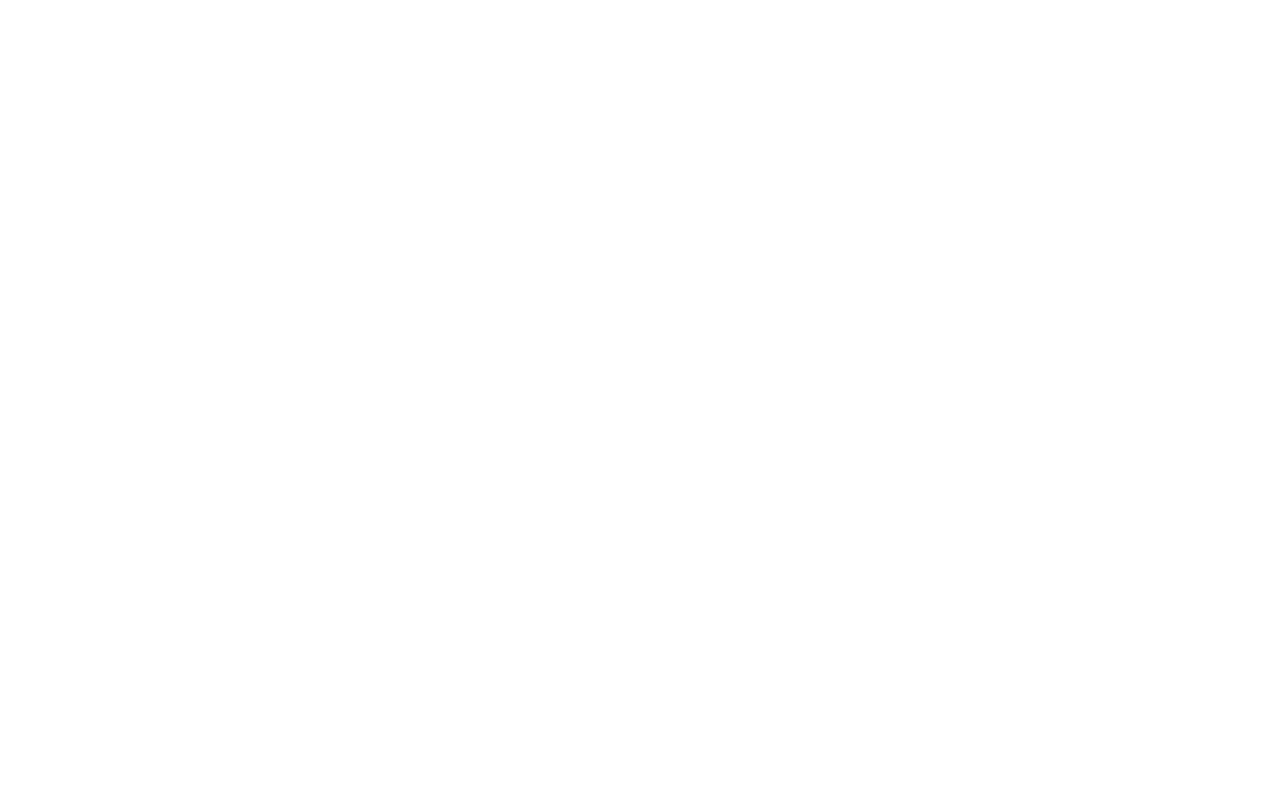
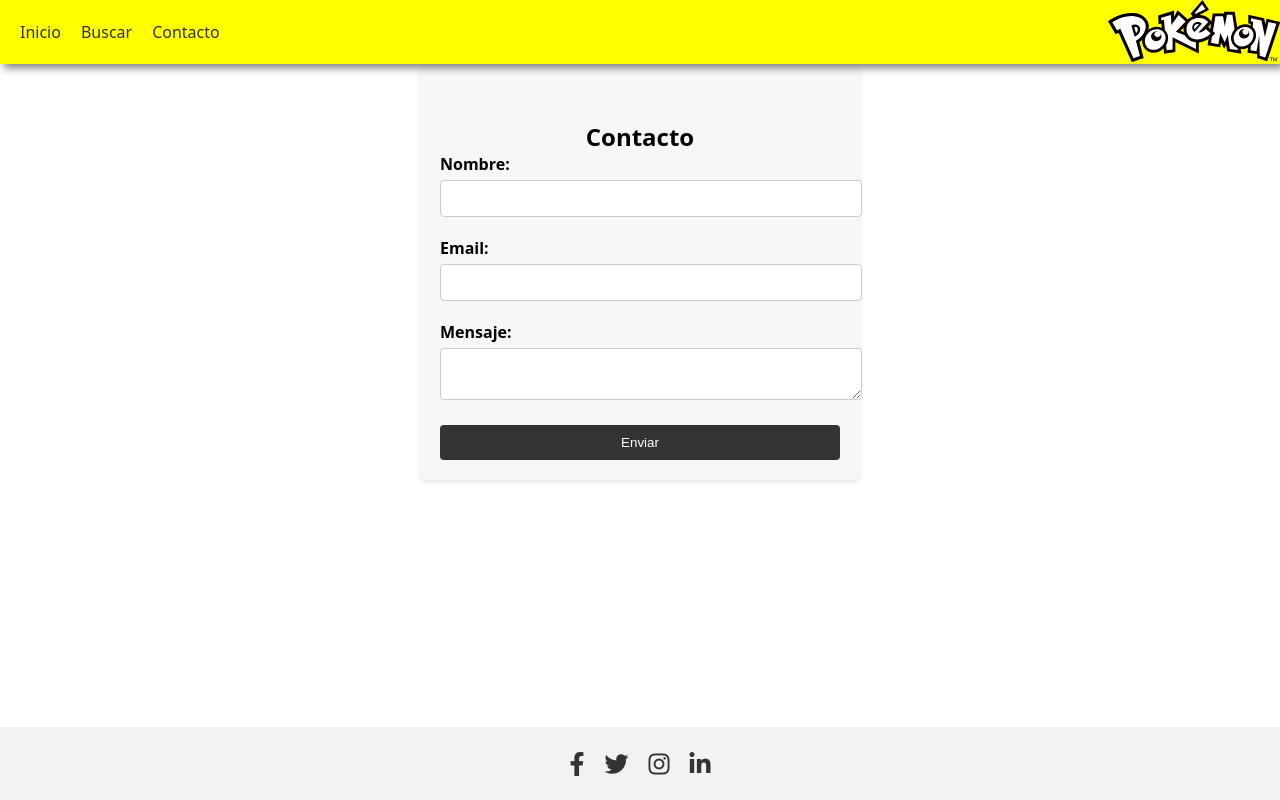
Before and after one commit to juanjoibar/PoketTp, a React (Create React App) app: page /contacto in a window 1280 px wide. Before the commit this address had no page. Built offline with nearby package versions, Linux system fonts and the light colour scheme.

Commit message:
se agrego footer y se mejoro el nav

```diff
--- a/public/index.html
+++ b/public/index.html
@@ -3,6 +3,7 @@
   <head>
     <meta charset="utf-8" />
     <link rel="icon" href="%PUBLIC_URL%/favicon.ico" />
+    <link rel="stylesheet" href="https://cdnjs.cloudflare.com/ajax/libs/font-awesome/6.1.0/css/all.min.css">
     <meta name="viewport" content="width=device-width, initial-scale=1" />
     <meta name="theme-color" content="#000000" />
     <meta
--- a/src/App.jsx
+++ b/src/App.jsx
@@ -2,6 +2,7 @@
 import {Route,Routes,BrowserRouter } from 'react-router-dom'
 import Principal from './components/principal/Principal';
 import  PokeDetalle  from './components/pokeDetalle/PokeDetalle';
+import ContactForm from './components/contactos/ContactForm';
 
 function App() {
   return (
@@ -10,6 +11,7 @@ function App() {
       <Routes>
       <Route path= "/" element= {<Principal/>}  ></Route>
       <Route path='/poke/:pokeid' element= {<PokeDetalle/>}/>
+      <Route path= "/contacto" element= {<ContactForm/>}  ></Route>
       </Routes>
       </BrowserRouter>
 
--- a/src/components/Menu.css
+++ b/src/components/Menu.css
@@ -1,10 +1,50 @@
 
 .menu ul {
-    display: none;
+    display: block;
     list-style: none;
     margin: 0;
     padding: 0;
   }
+
+
+  .menu li {
+    display: inline;
+    margin-left: 20px;
+  }
+
+  .menu a {
+    text-decoration: none;
+    color: #333;
+  }
+
+  @media screen and (max-width: 768px) {
+    .menu {
+      position: absolute;
+      background-color: #f2f2f2;
+      width: 100%;
+      top: 60px;
+      left: 0;
+      text-align: center;
+      display: none;
+    }
+
+    .menu li {
+      display: block;
+      margin: 10px 0;
+    }
+
+    .menu-active {
+      display: block;
+    }
+
+    .menu-icon {
+      display: block;
+      cursor: pointer;
+    }
+  }
+
+
+
 
   /* .menu li {
     margin-left: 20px;
--- a/src/components/Menu.jsx
+++ b/src/components/Menu.jsx
@@ -1,5 +1,6 @@
 import React, { useState } from 'react';
 import { Link } from 'react-router-dom';
+import './Menu.css'
 
 const Menu = () => {
   const [isMenuOpen, setIsMenuOpen] = useState(false);
@@ -9,7 +10,7 @@ const Menu = () => {
   };
 
   return (
-    <div>
+    <div className='menu'>
       <div className="menu-togglex" onClick={handleMenuToggle}>
         <span></span>
         <span></span>
--- a/src/components/Navbar.jsx
+++ b/src/components/Navbar.jsx
@@ -18,6 +18,6 @@ const Navbar = () => {
 
         </nav>
     )
-}
+};
 
-export default Navbar
+export default Navbar;
--- a/src/components/Pokemones.jsx
+++ b/src/components/Pokemones.jsx
@@ -1,6 +1,7 @@
 import { useEffect, useState } from 'react';
 import './Pokemones.css'
 import { Link } from "react-router-dom"
+
 
 function Pokemon({id, name, img}) {
     return (
@@ -46,7 +47,7 @@ function Pokemones() {
             {
 
                 pokemones.map((pokemon) => (
-                    <div>
+                    <div key={pokemon.id}>
 
                     <Link to={`/poke/${pokemon.id}`}>
                       <Pokemon {...pokemon}/>
--- /dev/null
+++ b/src/components/contactos/ContactForm.css
@@ -0,0 +1,48 @@
+/* css de la solapa de contactos  */
+
+.contact-form {
+    max-width: 400px;
+    margin: 0 auto;
+    padding: 20px;
+    background-color: #f7f7f7;
+    border-radius: 5px;
+    box-shadow: 0 2px 4px rgba(0, 0, 0, 0.1);
+  }
+
+  .contact-form h2 {
+    text-align: center;
+    margin-top: 100px;
+  }
+
+  .form-group {
+    margin-bottom: 20px;
+  }
+
+  .form-group label {
+    display: block;
+    margin-bottom: 5px;
+    font-weight: bold;
+  }
+
+  .form-group input,
+  .form-group textarea {
+    width: 100%;
+    padding: 10px;
+    border: 1px solid #ccc;
+    border-radius: 4px;
+  }
+
+  button[type='submit'] {
+    display: block;
+    width: 100%;
+    padding: 10px;
+    background-color: #333;
+    color: #fff;
+    border: none;
+    border-radius: 4px;
+    cursor: pointer;
+  }
+
+  button[type='submit']:hover {
+    background-color: #555;
+  }
--- /dev/null
+++ b/src/components/contactos/ContactForm.jsx
@@ -0,0 +1,65 @@
+import React, { useState } from 'react';
+import Navbar from '../Navbar'
+import './ContactForm.css'
+import Footer from '../footer/Footer'
+const ContactForm = () => {
+  const [name, setName] = useState('');
+  const [email, setEmail] = useState('');
+  const [message, setMessage] = useState('');
+
+  const handleSubmit = (e) => {
+    e.preventDefault();
+    // Aquí puedes agregar la lógica para enviar el formulario
+    console.log('Formulario enviado');
+    // Puedes reiniciar los campos del formulario después de enviarlo
+    setName('');
+    setEmail('');
+    setMessage('');
+  };
+
+  return (
+    <>
+    <Navbar/>
+    <form className="contact-form" onSubmit={handleSubmit}>
+
+     <h2>Contacto</h2>
+     <div className="form-group">
+       <label htmlFor="name">Nombre:</label>
+       <input
+         type="text"
+         id="name"
+         value={name}
+         onChange={(e) => setName(e.target.value)}
+         required
+       />
+     </div>
+     <div className="form-group">
+       <label htmlFor="email">Email:</label>
+       <input
+         type="email"
+         id="email"
+         value={email}
+         onChange={(e) => setEmail(e.target.value)}
+         required
+       />
+     </div>
+     <div className="form-group">
+       <label htmlFor="message">Mensaje:</label>
+       <textarea
+         id="message"
+         value={message}
+         onChange={(e) => setMessage(e.target.value)}
+         required
+       ></textarea>
+     </div>
+     <button type="submit">Enviar</button>
+   </form>
+   <Footer/>
+
+    </>
+
+
+  );
+};
+
+export default ContactForm;
--- /dev/null
+++ b/src/components/footer/Footer.css
@@ -0,0 +1,35 @@
+footer {
+    background-color: #f2f2f2;
+    padding: 20px 0;
+    text-align: center;
+    width: 100%;
+    position: fixed;
+    bottom: 0;
+    left: 0;
+  }
+
+  .container {
+    max-width: 960px;
+    margin: 0 auto;
+  }
+
+  .social-icons {
+    list-style: none;
+    padding: 0;
+    margin: 0;
+  }
+
+  .social-icons li {
+    display: inline-block;
+    margin: 0 10px;
+  }
+
+  .social-icons a {
+    color: #333;
+    font-size: 24px;
+    text-decoration: none;
+  }
+
+  .social-icons a:hover {
+    color: #007bff;
+  }
--- /dev/null
+++ b/src/components/footer/Footer.jsx
@@ -0,0 +1,19 @@
+import React from 'react'
+import './Footer.css'
+
+const Footer = () => {
+  return (
+    <footer>
+  <div className="container">
+    <ul className="social-icons">
+      <li><a href="#"><i className="fab fa-facebook-f"></i></a></li>
+      <li><a href="#"><i className="fab fa-twitter"></i></a></li>
+      <li><a href="#"><i className="fab fa-instagram"></i></a></li>
+      <li><a href="#"><i className="fab fa-linkedin-in"></i></a></li>
+    </ul>
+  </div>
+</footer>
+  )
+};
+
+export default Footer;
--- a/src/components/pokeDetalle/PokeDetalle.jsx
+++ b/src/components/pokeDetalle/PokeDetalle.jsx
@@ -1,6 +1,7 @@
 import { useState, useEffect } from "react";
 import { useParams } from "react-router-dom";
 import "./PokeDetalle.css";
+import Footer from "../footer/Footer"
 import Navbar from "../Navbar";
 
 export const PokeDetalle = () => {
@@ -72,6 +73,7 @@ export const PokeDetalle = () => {
         </div>
       </div>
       </div>
+      <Footer/>
     </>
   );
 };
--- a/src/components/principal/Principal.jsx
+++ b/src/components/principal/Principal.jsx
@@ -1,11 +1,13 @@
 import Navbar from "../Navbar";
 import Pokemones from "../Pokemones";
+import Footer from "../footer/Footer"
 
 const Principal = ()=>{
 return(
     <>
     <Navbar/>
     <Pokemones/>
+    <Footer/>
     </>
 )
 
```
